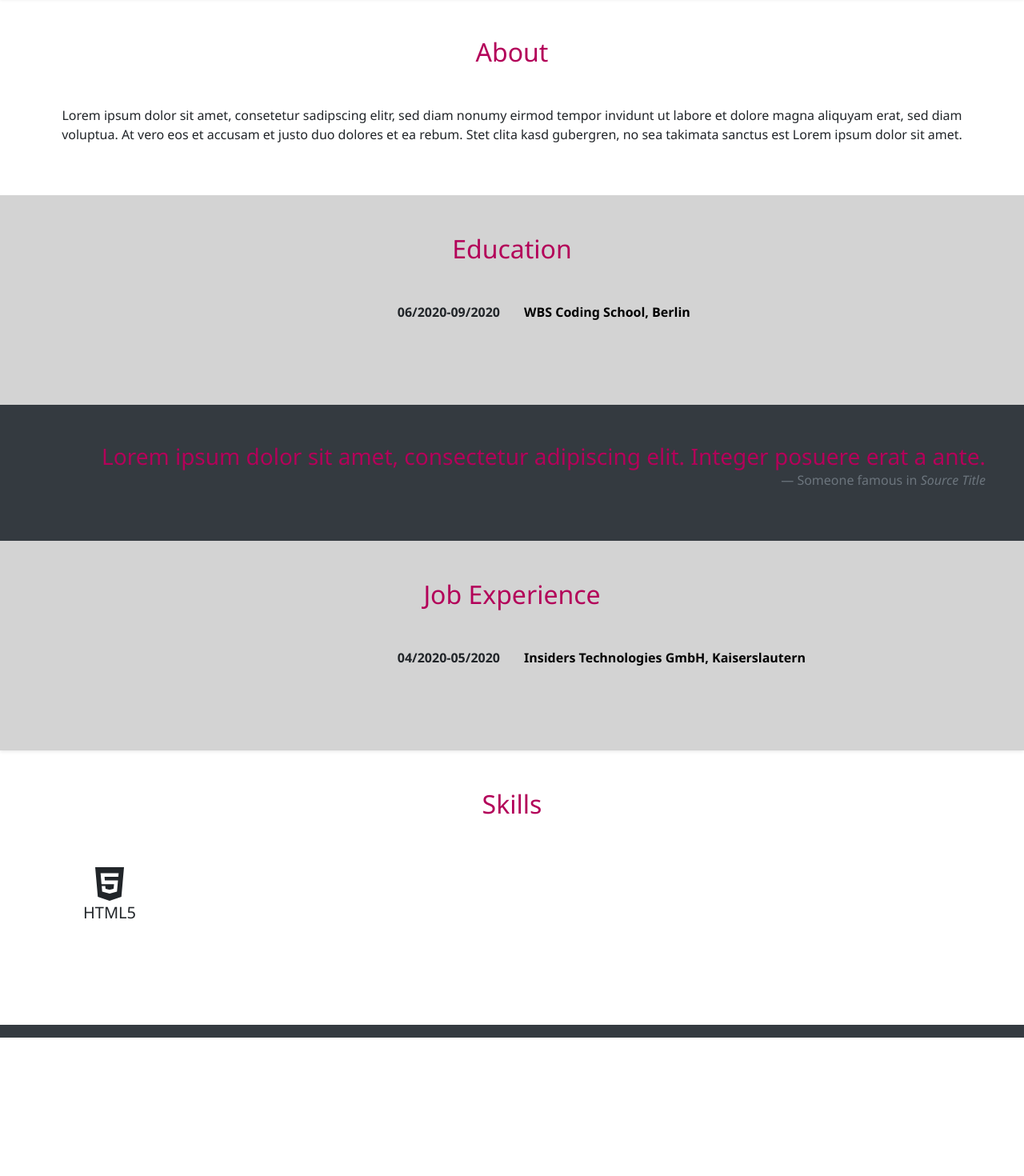
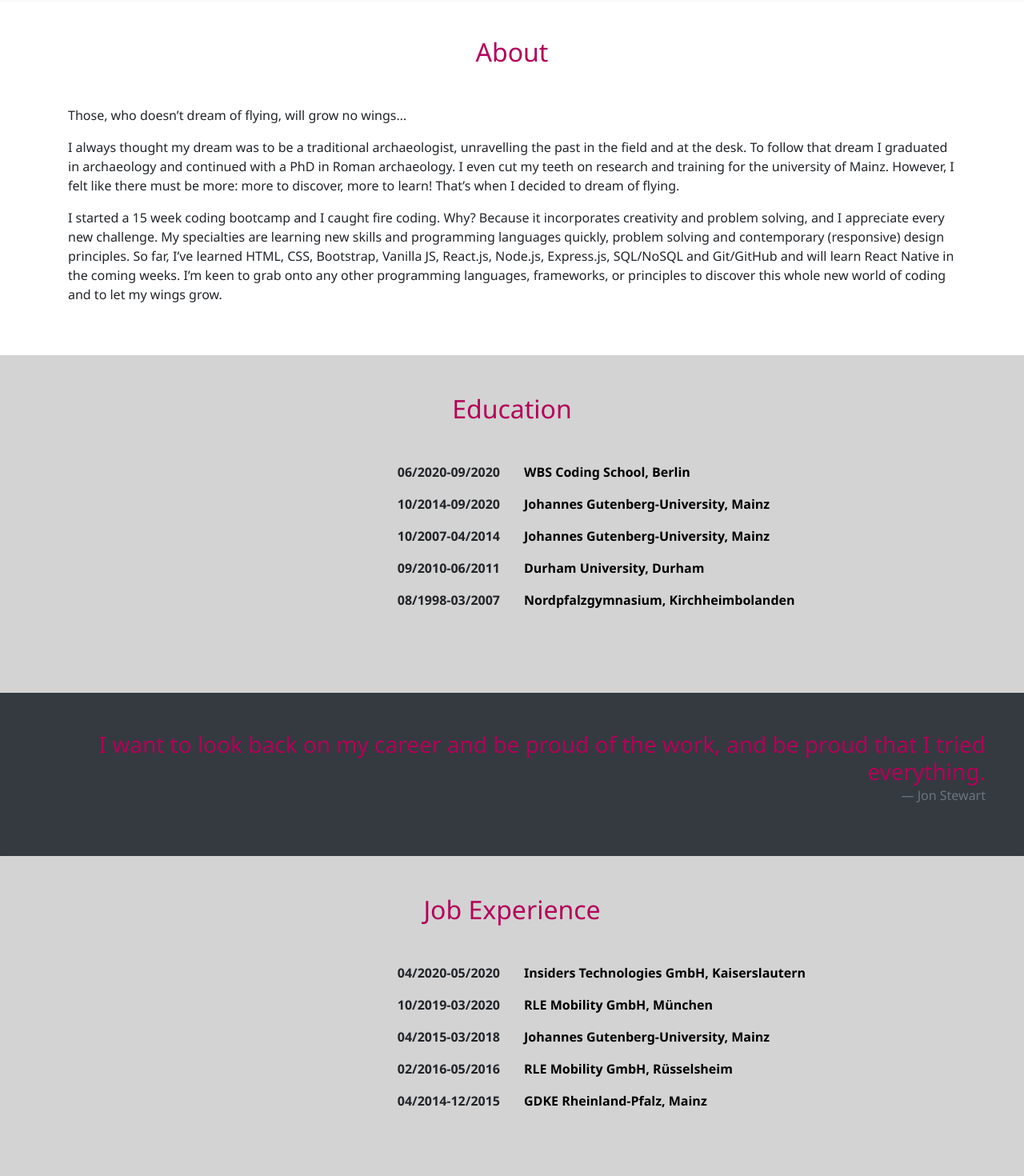
Before and after one commit to Marvelous-Maddie/react-cv, a React (Create React App) app: page / in a window 1280 px wide. Shown: the part 620-2090 px from the top of the page at 80% size. Before the commit the page ends 1917 px from the top, so only its background shows below. Built offline with nearby package versions, Linux system fonts and the light colour scheme.

Commit message:
Update CV content

```diff
--- a/src/components/About.js
+++ b/src/components/About.js
@@ -4,7 +4,19 @@ const About = () => {
   return (
   <div class="container-fluid text-center p-5 shadow-sm" id="about">
     <h2 style={{color: "#b30059"}}>About</h2>
-    <p class="d-flex mt-5">Lorem ipsum dolor sit amet, consetetur sadipscing elitr, sed diam nonumy eirmod tempor invidunt ut labore et dolore magna aliquyam erat, sed diam voluptua. At vero eos et accusam et justo duo dolores et ea rebum. Stet clita kasd gubergren, no sea takimata sanctus est Lorem ipsum dolor sit amet.</p>
+    <div class="container text-left mt-5">
+        <p>Those, who doesn’t dream of flying, will grow no wings…</p>
+        <p>I always thought my dream was to be a traditional archaeologist, unravelling the past in the field and at the desk.
+        To follow that dream I graduated in archaeology and continued with a PhD in Roman archaeology. I even cut my teeth on research and training
+        for the university of Mainz. However, I felt like there must be more: more to discover, more to learn! That’s when I decided to dream of flying.
+        </p>
+        <p>
+        I started a 15 week coding bootcamp and I caught fire coding. Why? Because it incorporates creativity and problem solving, and I appreciate every new challenge.
+        My specialties are learning new skills and programming languages quickly, problem solving and contemporary (responsive) design principles.
+        So far, I’ve learned HTML, CSS, Bootstrap, Vanilla JS, React.js, Node.js, Express.js, SQL/NoSQL and Git/GitHub and will learn React Native in the coming weeks.
+        I’m keen to grab onto any other programming languages, frameworks, or principles to discover this whole new world of coding and to let my wings grow.
+        </p>
+    </div>
   </div>
 )}
 
--- a/src/components/Contact.js
+++ b/src/components/Contact.js
@@ -5,7 +5,7 @@ import { faLinkedin, faGithub } from '@fortawesome/free-brands-svg-icons';
 
 const Contact = () => {
   return (
-    <nav className="navbar navbar-expand-lg navbar-dark bg-dark shadow-sm">
+    <nav className="navbar navbar-expand-lg navbar-dark bg-dark shadow-sm" id="contact">
       <ul class="navbar-nav mx-auto">
         <li class="nav-item text-center mx-5 h5">
           <a class="nav-link" href="mailto:engel.madlen@googlemail.com"><FontAwesomeIcon icon={faEnvelope} /> Send me a message</a>
--- a/src/components/Education.js
+++ b/src/components/Education.js
@@ -4,18 +4,95 @@ const Education = () => {
   return (
   <div class="container-fluid p-5 shadow-sm" id="education" style={{backgroundColor: "lightgrey"}}>
     <h2 class="text-center" style={{color: "#b30059"}}>Education</h2>
-    <dl class="row justify-content-center m-5">
+
+    {/*WBS Coding School*/}
+    <dl class="row justify-content-center mx-5 mt-5 mb-2">
       <dt class="col-6">
         <div class="d-flex justify-content-end" style={{fontWeight: "bold"}}>06/2020-09/2020</div>
       </dt>
       <dd class="col-6">
-        <a class="d-flex justify-content-start" data-toggle="collapse" href="#collapseEducation1" style={{fontWeight: "bold", color: "black"}} role="button" aria-expanded="false" aria-controls="collapse">
+        <a class="d-flex justify-content-start" data-toggle="collapse" href="#collapseEducation1" style={{fontWeight: "bold", color: "black"}} role="button" aria-expanded="false" aria-controls="collapseEducation1">
           WBS Coding School, Berlin
         </a>
         <div class="collapse" id="collapseEducation1">
           <ul>
-            <li>Anim pariatur cliche reprehenderit, enim eiusmod high life accusamus terry richardson ad squid.</li>
-            <li>Nihil anim keffiyeh helvetica, craft beer labore wes anderson cred nesciunt sapiente ea proident.</li>
+            <li>4 months full-time bootcamp full stack app & web development</li>
+            <li>Frontend: HTML5 | CSS3 | Javascript | React | Redux</li>
+            <li>Backend: Node.js | Express.js | APIs (REST, GraphQL) | Databases (SQL/NoSQL)</li>
+            <li>Additional: UX/UI Fundamentals | SEO for developers | DevOps (Monitoring, CI/CD, Deployment) | Software Testing | Agile Methodologies (Scrum) | Project Management</li>
+          </ul>
+        </div>
+      </dd>
+    </dl>
+
+    {/*PhD University Mainz*/}
+    <dl class="row justify-content-center mx-5 my-2">
+      <dt class="col-6">
+        <div class="d-flex justify-content-end" style={{fontWeight: "bold"}}>10/2014-09/2020</div>
+      </dt>
+      <dd class="col-6">
+        <a class="d-flex justify-content-start" data-toggle="collapse" href="#collapseEducation2" style={{fontWeight: "bold", color: "black"}} role="button" aria-expanded="false" aria-controls="collapseEducation2">
+          Johannes Gutenberg-University, Mainz
+        </a>
+        <div class="collapse" id="collapseEducation2">
+          <ul>
+            <li>Doctoral studies in roman archaeology, degree: Dr. phil.</li>
+            <li>Thesis: Das römerzeitliche Gräberfeld Speyer-Marienheim</li>
+            <li>Funded by Gerda Henkel Stiftung and supported by GDKE Rheinland-Pfalz</li>
+          </ul>
+        </div>
+      </dd>
+    </dl>
+
+    {/*M.A. university Mainz*/}
+    <dl class="row justify-content-center mx-5 my-2">
+      <dt class="col-6">
+        <div class="d-flex justify-content-end" style={{fontWeight: "bold"}}>10/2007-04/2014</div>
+      </dt>
+      <dd class="col-6">
+        <a class="d-flex justify-content-start" data-toggle="collapse" href="#collapseEducation3" style={{fontWeight: "bold", color: "black"}} role="button" aria-expanded="false" aria-controls="collapseEducation3">
+          Johannes Gutenberg-University, Mainz
+        </a>
+        <div class="collapse" id="collapseEducation3">
+          <ul>
+            <li>Studies in prehistoric archaeology, roman archaeology, classics and ancient history at the university of Mainz, the university of Frankfurt/Main and the university of applied sciences Mainz, degree: M.A. (mark 1.3)</li>
+            <li>Magister-thesis (mark 1.0) honoured by the FB07 - Geschichts- und Kulturwissenschaften, university of Mainz</li>
+            <li>Several internships in Germany, France and Great Britain in excavation, geophysical prospection and museum concept</li>
+          </ul>
+        </div>
+      </dd>
+    </dl>
+
+    {/*Year abroad Durham university*/}
+    <dl class="row justify-content-center mx-5 my-2">
+      <dt class="col-6">
+        <div class="d-flex justify-content-end" style={{fontWeight: "bold"}}>09/2010-06/2011</div>
+      </dt>
+      <dd class="col-6">
+        <a class="d-flex justify-content-start" data-toggle="collapse" href="#collapseEducation4" style={{fontWeight: "bold", color: "black"}} role="button" aria-expanded="false" aria-controls="collapseEducation4">
+          Durham University, Durham
+        </a>
+        <div class="collapse" id="collapseEducation4">
+          <ul>
+            <li>Year abroad in in prehistoric archaeology, roman archaeology, classics and ancient history</li>
+            <li>Funded by the Erasmus programme of the EU</li>
+          </ul>
+        </div>
+      </dd>
+    </dl>
+
+    {/*Gymnasium*/}
+    <dl class="row justify-content-center mx-5 mt-2 mb-5">
+      <dt class="col-6">
+        <div class="d-flex justify-content-end" style={{fontWeight: "bold"}}>08/1998-03/2007</div>
+      </dt>
+      <dd class="col-6">
+        <a class="d-flex justify-content-start" data-toggle="collapse" href="#collapseEducation5" style={{fontWeight: "bold", color: "black"}} role="button" aria-expanded="false" aria-controls="collapseEducation5">
+          Nordpfalzgymnasium, Kirchheimbolanden
+        </a>
+        <div class="collapse" id="collapseEducation5">
+          <ul>
+            <li>Grammar school, degree: Abitur (mark 2.0)</li>
           </ul>
         </div>
       </dd>
--- a/src/components/Experience.js
+++ b/src/components/Experience.js
@@ -4,18 +4,91 @@ const Experience = () => {
   return (
   <div class="container-fluid p-5 shadow-sm" id="experience" style={{backgroundColor: "lightgrey"}}>
     <h2 class="text-center" style={{color: "#b30059"}}>Job Experience</h2>
-    <dl class="row justify-content-center m-5">
+
+    {/*IT-Training*/}
+    <dl class="row justify-content-center mx-5 mt-5 mb-2">
       <dt class="col-6">
         <div class="d-flex justify-content-end" style={{fontWeight: "bold"}}>04/2020-05/2020</div>
       </dt>
       <dd class="col-6">
-        <a class="d-flex justify-content-start" data-toggle="collapse" href="#collapseExperience1" style={{fontWeight: "bold", color: "black"}} role="button" aria-expanded="false" aria-controls="collapse">
+        <a class="d-flex justify-content-start" data-toggle="collapse" href="#collapseExperience1" style={{fontWeight: "bold", color: "black"}} role="button" aria-expanded="false" aria-controls="collapseExperience1">
           Insiders Technologies GmbH, Kaiserslautern
         </a>
         <div class="collapse" id="collapseExperience1">
           <ul>
-            <li>Anim pariatur cliche reprehenderit, enim eiusmod high life accusamus terry richardson ad squid.</li>
-            <li>Nihil anim keffiyeh helvetica, craft beer labore wes anderson cred nesciunt sapiente ea proident.</li>
+            <li>IT-Training</li>
+          </ul>
+        </div>
+      </dd>
+    </dl>
+
+    {/*Assistant*/}
+    <dl class="row justify-content-center mx-5 my-2">
+      <dt class="col-6">
+        <div class="d-flex justify-content-end" style={{fontWeight: "bold"}}>10/2019-03/2020</div>
+      </dt>
+      <dd class="col-6">
+        <a class="d-flex justify-content-start" data-toggle="collapse" href="#collapseExperience2" style={{fontWeight: "bold", color: "black"}} role="button" aria-expanded="false" aria-controls="collapseExperience2">
+          RLE Mobility GmbH, München
+        </a>
+        <div class="collapse" id="collapseExperience2">
+          <ul>
+            <li>Office assistant for the whole location</li>
+            <li>Office organisation, reception, support of the staff as well as the managers</li>
+            <li>Project execution and support, e.g. TISAX-Audit</li>
+          </ul>
+        </div>
+      </dd>
+    </dl>
+
+    {/*Lecturer*/}
+    <dl class="row justify-content-center mx-5 my-2">
+      <dt class="col-6">
+        <div class="d-flex justify-content-end" style={{fontWeight: "bold"}}>04/2015-03/2018</div>
+      </dt>
+      <dd class="col-6">
+        <a class="d-flex justify-content-start" data-toggle="collapse" href="#collapseExperience3" style={{fontWeight: "bold", color: "black"}} role="button" aria-expanded="false" aria-controls="collapseExperience3">
+          Johannes Gutenberg-University, Mainz
+        </a>
+        <div class="collapse" id="collapseExperience3">
+          <ul>
+            <li>Lecturer for roman archaeology and geophysics at the department of classical studies</li>
+            <li>Marking of assignments and exams</li>
+            <li>Supervision of a bachelor thesis</li>
+          </ul>
+        </div>
+      </dd>
+    </dl>
+
+    {/*Project support*/}
+    <dl class="row justify-content-center mx-5 my-2">
+      <dt class="col-6">
+        <div class="d-flex justify-content-end" style={{fontWeight: "bold"}}>02/2016-05/2016</div>
+      </dt>
+      <dd class="col-6">
+        <a class="d-flex justify-content-start" data-toggle="collapse" href="#collapseExperience4" style={{fontWeight: "bold", color: "black"}} role="button" aria-expanded="false" aria-controls="collapseExperience4">
+          RLE Mobility GmbH, Rüsselsheim
+        </a>
+        <div class="collapse" id="collapseExperience4">
+          <ul>
+            <li>Project support for harness design</li>
+          </ul>
+        </div>
+      </dd>
+    </dl>
+
+    {/*Excavator*/}
+    <dl class="row justify-content-center mx-5 mt-2 mb-5">
+      <dt class="col-6">
+        <div class="d-flex justify-content-end" style={{fontWeight: "bold"}}>04/2014-12/2015</div>
+      </dt>
+      <dd class="col-6">
+        <a class="d-flex justify-content-start" data-toggle="collapse" href="#collapseExperience5" style={{fontWeight: "bold", color: "black"}} role="button" aria-expanded="false" aria-controls="collapseExperience5">
+          GDKE Rheinland-Pfalz, Mainz
+        </a>
+        <div class="collapse" id="collapseExperience5">
+          <ul>
+            <li>Excavation employee</li>
           </ul>
         </div>
       </dd>
--- a/src/components/Quote.js
+++ b/src/components/Quote.js
@@ -1,11 +1,11 @@
 import React from 'react';
 
 const Quote = () => {
-  return (
+    return (
     <div class="container-fluid p-5 bg-dark shadow-sm" id="experience">
       <blockquote class="blockquote text-right">
-        <h3 class="mb-0" style={{color: "#b30059"}}>Lorem ipsum dolor sit amet, consectetur adipiscing elit. Integer posuere erat a ante.</h3>
-        <footer class="blockquote-footer">Someone famous in <cite title="Source Title">Source Title</cite></footer>
+        <h3 class="mb-0" style={{color: "#b30059"}}>I want to look back on my career and be proud of the work, and be proud that I tried everything.</h3>
+        <footer class="blockquote-footer">Jon Stewart</footer>
       </blockquote>
     </div>
   )
```
Also changed, not shown: src/assets/Profile.jpg.
